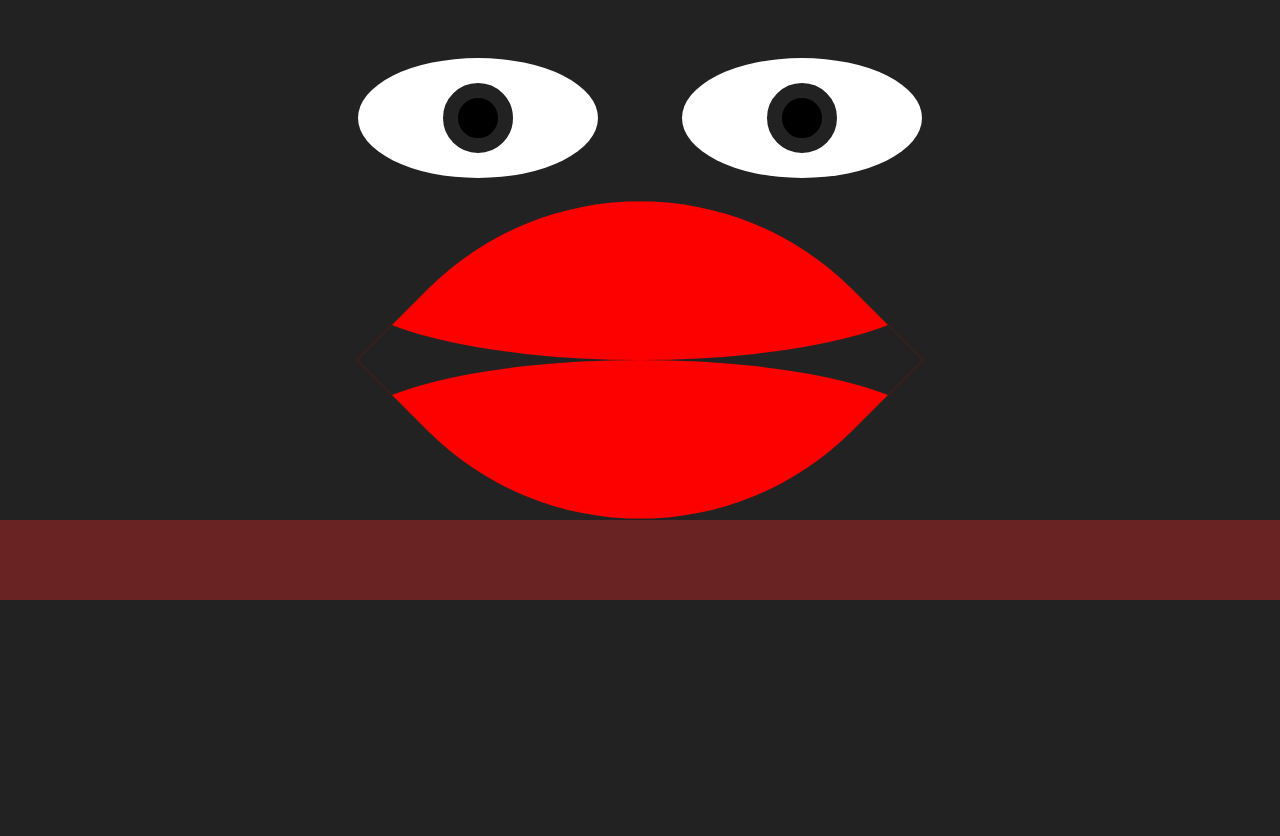
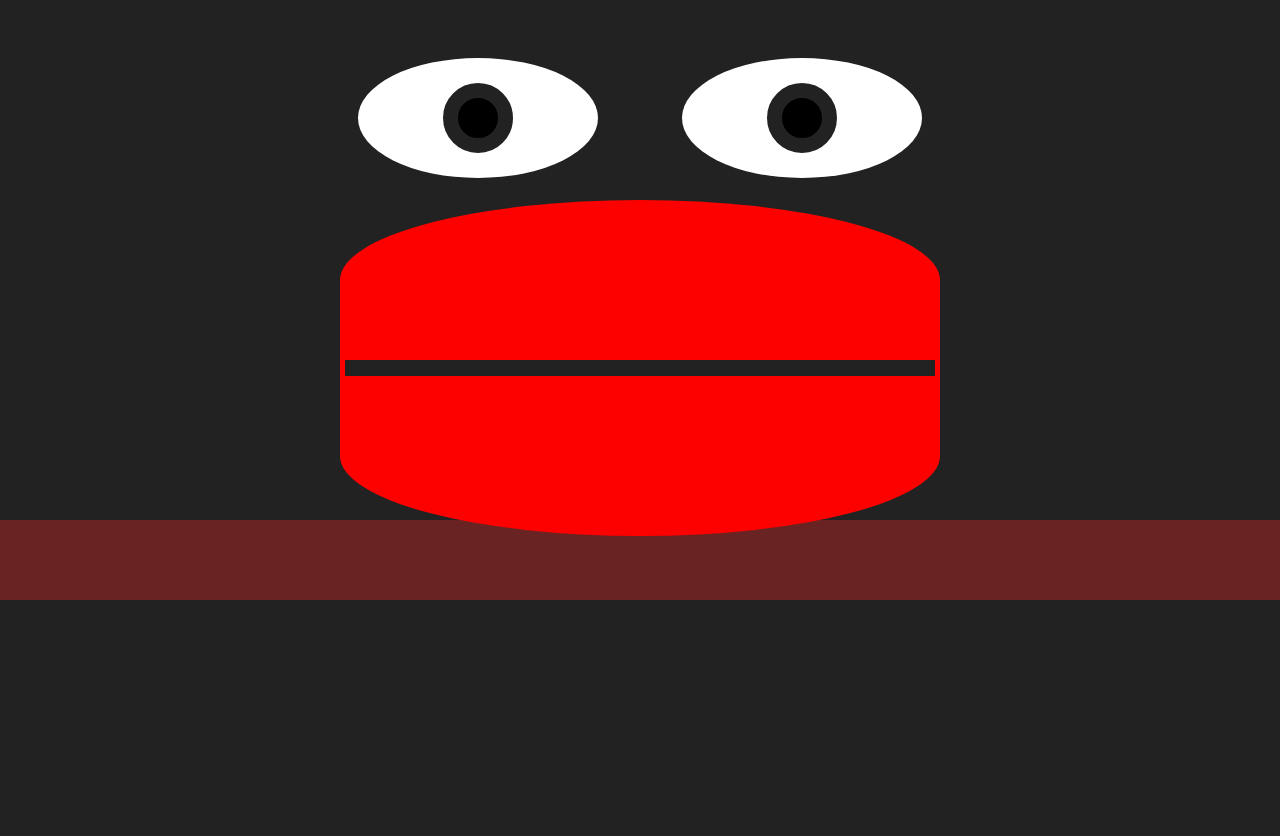
Before and after one commit to madcvvs/market, a PHP site: page /index.html in a window 1280 px wide. Shown: the part 200-1036 px from the top of the page. Before the commit the page ends 800 px from the top, so only its background shows below. Run offline with PHP 8.4, Linux system fonts and the light colour scheme.

Commit message:
mouth update

```diff
--- a/css.css
+++ b/css.css
@@ -212,7 +212,7 @@ body{
   left: 50%;
   transform: translate(-50%, -50%) rotate(45deg);
   border-radius: 75% 0;
-  overflow: hidden;
+
 }
 
 .shut{
@@ -233,16 +233,22 @@ body{
   background: rgb(253, 0, 0);
   border-radius: 0 0 60% 60%;
   transition: 0.4s all;
+  transform: rotate(180deg);
 
 }
 
 
 .shut .pusher{
+  box-sizing: border-box;
+  -moz-box-sizing: border-box;
+  -webkit-box-sizing: border-box;
   display: block;
   width: 100%;
-  height: 0%;
+  height: 2vh;
   background: #222222;
   transition: 0.4s all;
+  border: solid #f00;
+  border-width: 0px 5px 0px 5px;
 }
 
 .shut img{
@@ -262,12 +268,18 @@ body{
   background: rgb(253, 0, 0);
   border-radius: 60% 60% 0 0;
   transition: 0.4s all;
+  transform: rotate(180deg);
 }
 
 
 .mouth:hover > .shut .lip1{
   height: 20%;
 }
+
+.mouth:hover > .shut .lip2{
+  height: 20%;
+}
+
 
 .mouth:hover > .shut .pusher{
   height: 60%;
```
